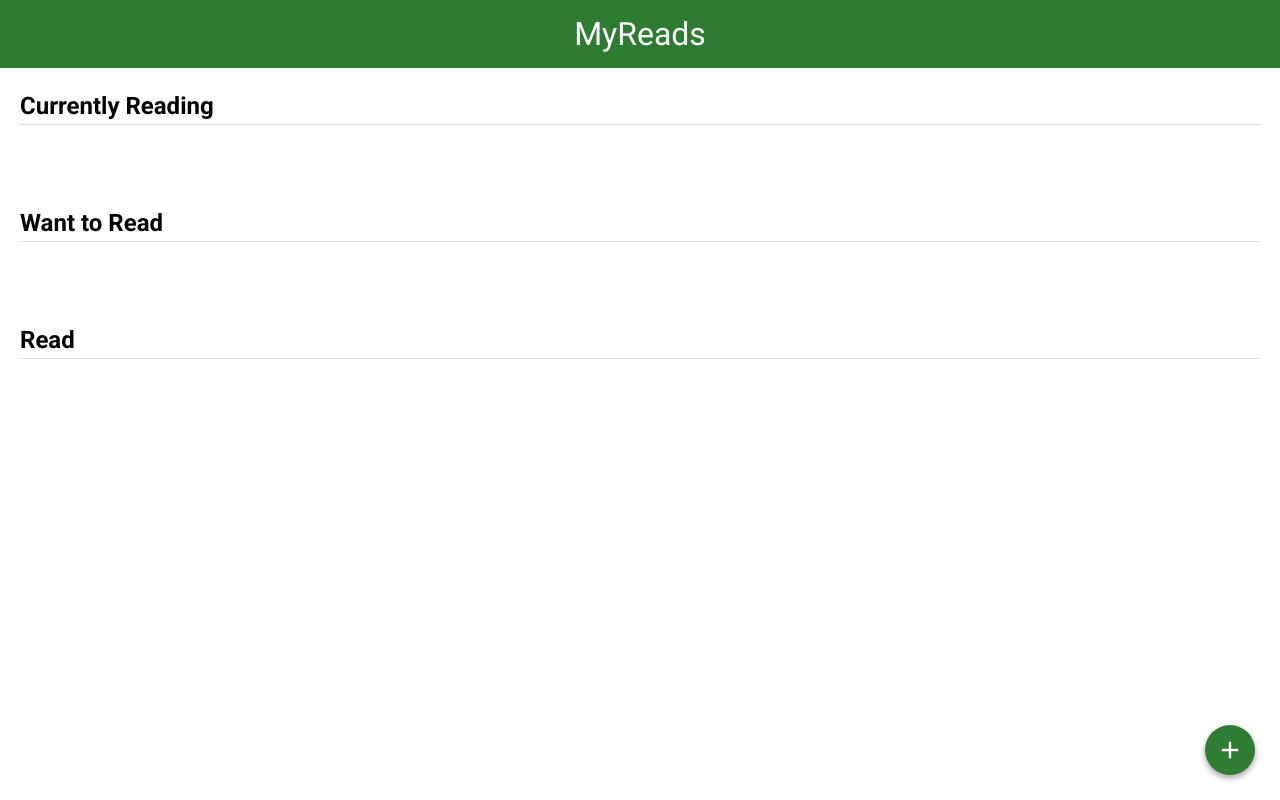
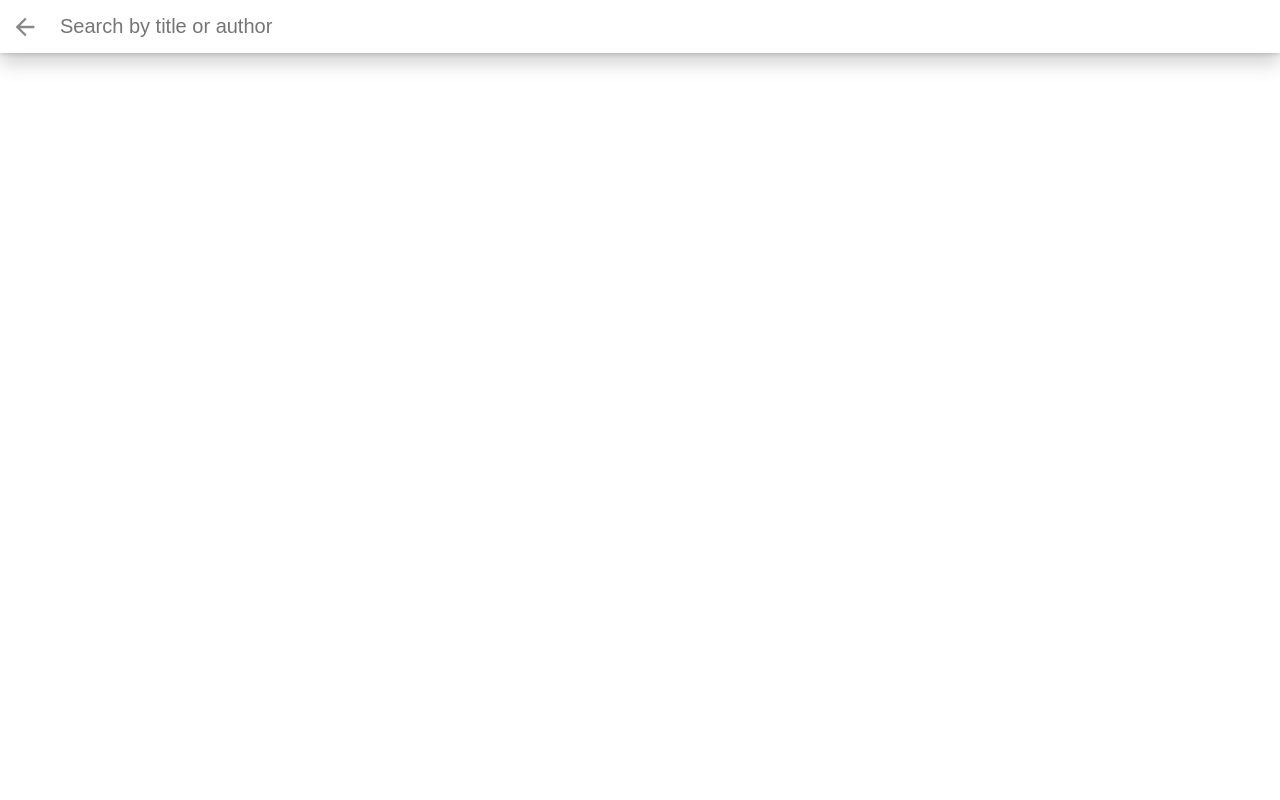
Before and after one commit to abdusabri/fend-my-reads-project, a React (Create React App) app: page /search in a window 1280 px wide. Built offline with nearby package versions, Linux system fonts and the light colour scheme.

Commit message:
Create BookSearch component, implement navigation

```diff
--- a/package.json
+++ b/package.json
@@ -2,7 +2,8 @@
   "dependencies": {
     "prop-types": "^15.6.1",
     "react": "^16.3.2",
-    "react-dom": "^16.3.2"
+    "react-dom": "^16.3.2",
+    "react-router-dom": "^4.3.1"
   },
   "devDependencies": {
     "react-scripts": "1.1.4"
--- a/src/App.js
+++ b/src/App.js
@@ -1,33 +1,22 @@
 import React from 'react'
 // import * as BooksAPI from './BooksAPI'
 import './App.css'
+import { BrowserRouter, Route, Redirect, Switch, Link } from 'react-router-dom'
 import Shelves from './models/Shelves'
 import BookShelf from './components/BookShelf'
 import BookSearch from './components/BookSearch'
 
 class BooksApp extends React.Component {
   state = {
-    /**
-     * TODO: Instead of using this state variable to keep track of which page
-     * we're on, use the URL in the browser's address bar. This will ensure that
-     * users can use the browser's back and forward buttons to navigate between
-     * pages, as well as provide a good URL they can bookmark and share.
-     */
-    showSearchPage: false,
     shelves: Shelves.shelves
   }
 
   render() {
     return (
       <div className='app'>
-        {this.state.showSearchPage ? (
-          <div className='search-books'>
-            <BookSearch/>
-            <div className='search-books-results'>
-              <ol className='books-grid'></ol>
-            </div>
-          </div>
-        ) : (
+        <BrowserRouter>
+          <Switch>
+            <Route exact path='/' render={() => (
               <div className='list-books'>
                 <div className='list-books-title'>
                   <h1>MyReads</h1>
@@ -37,15 +26,21 @@
                     {this.state.shelves.map((shelf) => (
                       <BookShelf
                         key={shelf.id}
-                  title={shelf.title}/>
+                        title={shelf.title} />
                     ))}
                   </div>
                 </div>
                 <div className='open-search'>
-              <a onClick={() => this.setState({ showSearchPage: true })}>Add a book</a>
+                  <Link to='/search'>Add a book</Link>
                 </div>
               </div>
-        )}
+            )} />
+            <Route path='/search' render={() => (
+                <BookSearch />
+            )} />
+            <Redirect from='*' to='/' />
+          </Switch>
+        </BrowserRouter>
       </div>
     )
   }
--- a/src/components/BookSearch.js
+++ b/src/components/BookSearch.js
@@ -1,11 +1,13 @@
 import React, { Component } from 'react'
+import { Link} from 'react-router-dom'
 
 class BookSearch extends Component {
     render() {
         return (
+            <div className='search-books'>
                 <div className='search-books-bar'>
                     {/* <a className='close-search' onClick={() => this.setState({ showSearchPage: false })}>Close</a> */}
-                <a className='close-search' >Close</a>
+                    <Link className='close-search' to='/'>Close</Link>
                     <div className='search-books-input-wrapper'>
                         {/*
                             NOTES: The search from BooksAPI is limited to a particular set of search terms.
@@ -18,6 +20,10 @@
                         <input type='text' placeholder='Search by title or author' />
                     </div>
                 </div>
+                <div className='search-books-results'>
+                    <ol className='books-grid'></ol>
+                </div>
+            </div>
         )
     }
 }
```
Also changed, not shown: 2 other files (tests, documents, lock files or other folders). Lines whose indentation alone changed are shown as unchanged.
